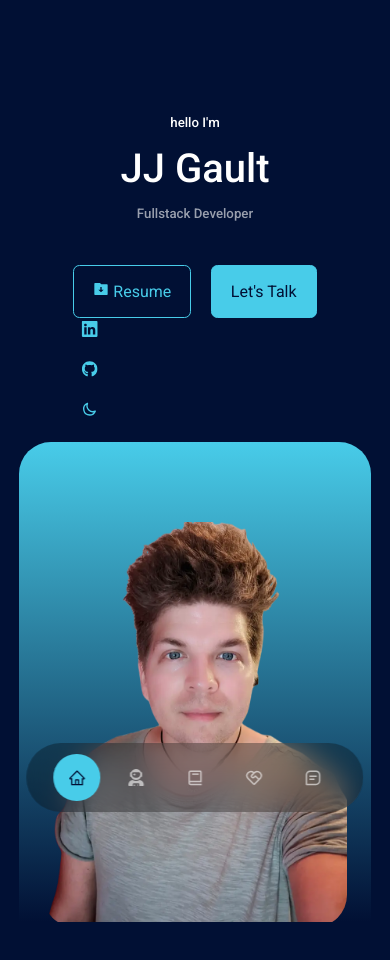
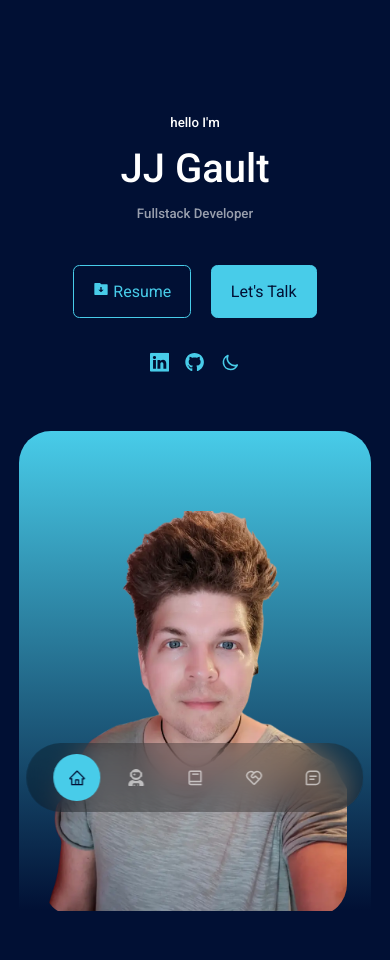
Before and after one commit to jgault87/react-blog, a React (Create React App) app: page / in a window 390 px wide. Shown: the top 960 px of the page. Built offline with nearby package versions, Linux system fonts and the light colour scheme.

Commit message:
media queries

```diff
--- a/src/components/header/header.css
+++ b/src/components/header/header.css
@@ -14,8 +14,6 @@ header {
 .header__container-bottom {
   text-align: center;
   position: relative;
-
-
 }
 
 /* CTA */
@@ -30,16 +28,13 @@ header {
 /*  Socials */
 
 .header__socials {
-
   display: flex;
   flex-direction: column;
   align-items: center;
   gap: 0.8rem;
   left: 70%;
   transform: translateX(-30%);
-
 }
-
 
 /* .header__socials {
     content: '';
@@ -79,16 +74,21 @@ header {
   font-size: 0.9rem;
 }
 
-
-
-@media screen and (max-width: 600px) {
-
+@media screen and (max-width: 800px) {
   header {
     height: 100vh;
   }
 
-    /* .header__socials,
-    .scroll__down {
-        display: none;
-    } */
+  .header__socials {
+    display: inline-flex;
+    flex-direction: row;
+    justify-content: space-between;
+    align-items: center;
+    gap: 1rem;
+    padding-top: 2rem;
+    margin-top: 2rem;
+    left: 50%;
+    transform: translateY(-50%);
+    font-size: 1.2rem;
   }
+}
```
Lines whose indentation alone changed are shown as unchanged.
